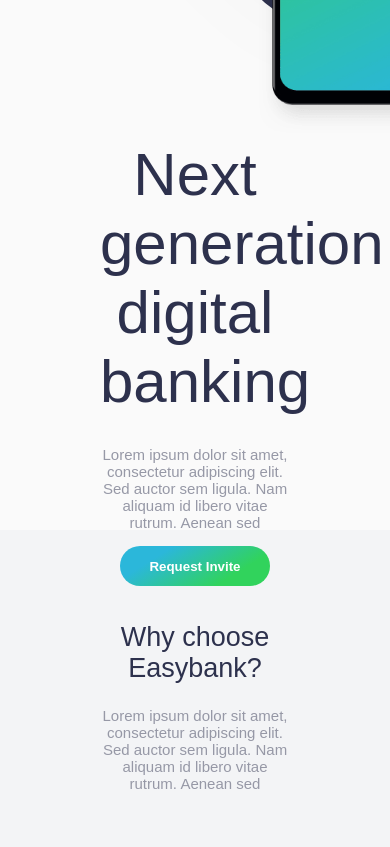
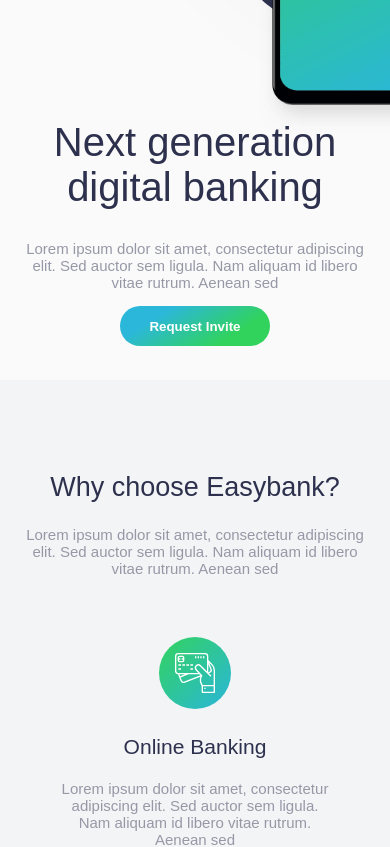
Before and after one commit to Ghazj/easybank-landing-page, a React (Create React App) app in the folder easybank/: page / in a window 390 px wide. Shown: the part 420-1267 px from the top of the page. Built offline with nearby package versions, Linux system fonts and the light colour scheme.

Commit message:
Se termina Responsive de versión móvil, falta top bar

```diff
--- a/easybank/src/sections/bot-bar/styles.css
+++ b/easybank/src/sections/bot-bar/styles.css
@@ -73,5 +73,6 @@
             text-align: center;
         }
         .col1{
+            width: auto;
         }
 }
--- a/easybank/src/sections/latest-art/articles/styles.css
+++ b/easybank/src/sections/latest-art/articles/styles.css
@@ -24,14 +24,15 @@
 
 @media only screen and (max-width: 1255px){
     .article{
-        width: 80%;
+        width: auto;
         padding: 0;
         margin-bottom: 0;
+        margin-bottom: 15%;
     }
 
     .image{
         width: 100%;
-        height: 60%;
+        height: 50%;
         border-radius: 10px;
     }
 }
--- a/easybank/src/sections/latest-art/latestArt.js
+++ b/easybank/src/sections/latest-art/latestArt.js
@@ -14,7 +14,7 @@
             </div>
             <div className="articles">
                 <Articles imageUrl={image1} idText={'By nombre equis'} text={'Lorem ipsum dolor sit amet, consectetur adipiscing elit. Sed auctor sem ligula. Nam aliquam id libero vitae rutrum. Aenean sed'} tittle={'Online Banking como en la casa de perejensitaa.!'} />
-                <Articles imageUrl={image2} idText={'By nombre equis'} text={'Lorem ipsum dolor sit amet, consectetur adipiscing elit. Sed auctor sem ligula. Nam aliquam id libero vitae rutrum. Aenean sed'} tittle={'Online Banking'} />
+                <Articles imageUrl={image2} idText={'By nombre equis'} text={'Lorem ipsum dolor sit amet, consectetur adipiscing elit. Sed auctor sem ligula. Nam aliquam id libero vitae rutrum. Aenean sed Lorem ipsum dolor sit amet, consectetur adipiscing elit. Sed auctor sem ligula. Nam aliquam id libero vitae rutrum. Aenean sed'} tittle={'Online Banking'} tittle={'Online Banking'} />
                 <Articles imageUrl={image3} idText={'By nombre equis'} text={'Lorem ipsum dolor sit amet, consectetur adipiscing elit. Sed auctor sem ligula. Nam aliquam id libero vitae rutrum. Aenean sed'} tittle={'Online Banking'} />
                 <Articles imageUrl={image4} idText={'By nombre equis'} text={'Lorem ipsum dolor sit amet, consectetur adipiscing elit. Sed auctor sem ligula. Nam aliquam id libero vitae rutrum. Aenean sed'} tittle={'Online Banking'} />
             </div>
--- a/easybank/src/sections/latest-art/styles.css
+++ b/easybank/src/sections/latest-art/styles.css
@@ -1,7 +1,7 @@
 .latestArt{
     background-color: hsl(0, 0%, 98%);
-    padding-left: 100px;
-    padding-right: 100px;
+    padding-left: 5%;
+    padding-right: 5%;
     padding-top: 70px;
     margin-bottom: 50px;
 }
@@ -10,7 +10,7 @@
     margin-top: 50px;
     display: flex;
     flex-direction: row;
-    text-align: left;
+    text-align: center
 }
 
 .tittleTextArt{
@@ -25,6 +25,8 @@
 
 @media only screen and (max-width: 1255px){
     .latestArt{
+        padding-left: 5%;
+        padding-right: 5%;
         text-align: center;
     }
     .articles{
--- a/easybank/src/sections/principal/principal.js
+++ b/easybank/src/sections/principal/principal.js
@@ -9,7 +9,7 @@
       <p className="principalText">Next generation<br />digital banking</p>
       <BaseText text={'Lorem ipsum dolor sit amet, consectetur adipiscing elit. Sed auctor sem ligula. Nam aliquam id libero vitae rutrum. Aenean sed'} />
       <RequestButton />
-
+      <></>
     </div>
   );
 }
--- a/easybank/src/sections/principal/styles.css
+++ b/easybank/src/sections/principal/styles.css
@@ -22,10 +22,15 @@
         background-color:
         hsl(0, 0%, 98%);
         position: relative;
-        padding-left: 100px;
-        padding-right: 100px;
+        padding-left: 5%;
+        padding-right: 5%;
         padding-top: 500px;
         text-align: center;
-        height: 450px;
+        height: 300px;
+    }
+    .principalText{
+        margin-bottom: 30px;
+        color: #2d314d;
+        font-size: 40px;
     }
 }
--- a/easybank/src/sections/why-choose/styles.css
+++ b/easybank/src/sections/why-choose/styles.css
@@ -25,6 +25,14 @@
 }
 
 @media only screen and (max-width: 1255px){
+    .whyChoo{
+        font-weight: 400;
+        background-color:
+        hsl(220, 16%, 96%);
+        padding-left: 5%;
+        padding-right: 5%;
+        padding-top: 70px;
+    }
     .tittleText{
         padding-right: 0;
         text-align: center;
```
